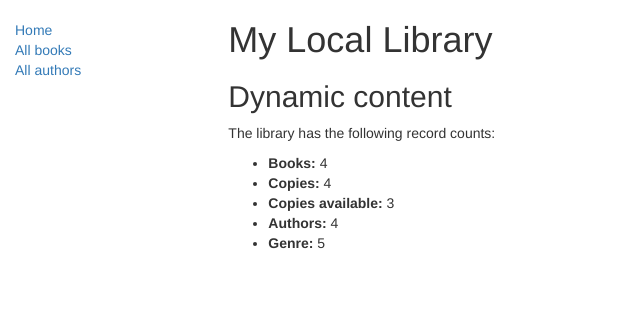
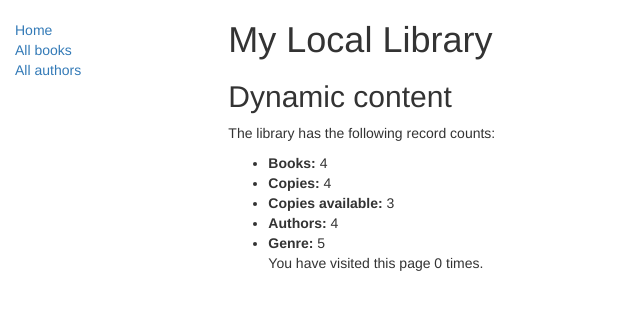
Before and after one commit to SlavaSur/locallibrary, a Django app: page /catalog/ in a window 1280 px wide. Shown: the top 310 px of the page, without its empty margins (0-640 px from the left). Run offline with Django 3.2, Linux system fonts and the light colour scheme; data comes from the database, SQL or seed files in the repository; both versions use the stored data as it was after the commit; some libraries are stand-ins or nearby versions.

Commit message:
added session counter

```diff
--- a/catalog/views.py
+++ b/catalog/views.py
@@ -15,13 +15,15 @@ def index(request):
     num_instances_available=BookInstance.objects.filter(status__exact='a').count()
     num_authors=Author.objects.count()  # Метод 'all()' применён по умолчанию.
     genre = Genre.objects.count()
+    num_visits=request.session.get('num_visits', 0)
+    request.session['num_visits'] = num_visits+1
 
     # Отрисовка HTML-шаблона index.html с данными внутри
     # переменной контекста context
     return render(
         request,
         'index.html',
-        context={'num_books':num_books,'num_instances':num_instances,'num_instances_available':num_instances_available,'num_authors':num_authors,'genre':genre},
+        context={'num_books':num_books,'num_instances':num_instances,'num_instances_available':num_instances_available,'num_authors':num_authors,'genre':genre, 'num_visits':num_visits},
     )
 from django.views import generic
 
--- a/templates/index.html
+++ b/templates/index.html
@@ -12,6 +12,7 @@
     <li><strong>Copies available:</strong> {{ num_instances_available }}</li>
     <li><strong>Authors:</strong> {{ num_authors }}</li>
     <li><strong>Genre:</strong> {{ genre }}</li>
+    <p>You have visited this page {{ num_visits }}{% if num_visits == 1 %} time{% else %} times{% endif %}.</p>
 
   </ul>
 
```
Also changed, not shown: db.sqlite3.
